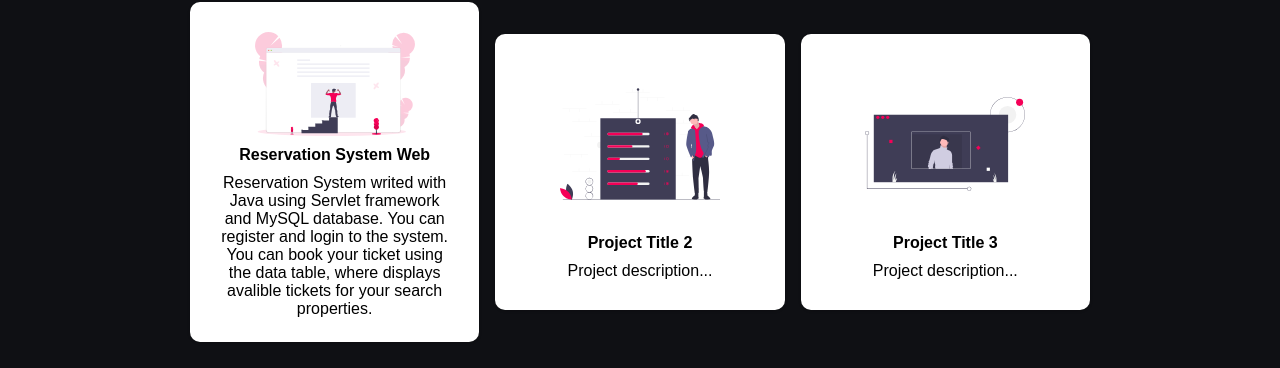
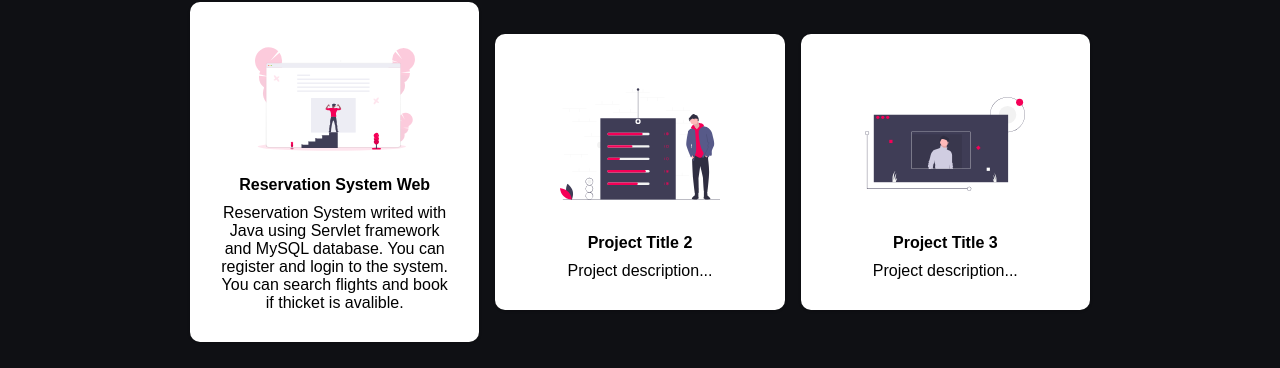
Before and after one commit to nikolaypleshkov/personal-website, a React (Create React App) app: page / in a window 1280 px wide. Shown: the part 2890-3258 px from the top of the page. Built offline with nearby package versions, Linux system fonts and the light colour scheme; a web font is replaced by a local one.

Commit message:
Update index.js

```diff
--- a/src/components/Projects/index.js
+++ b/src/components/Projects/index.js
@@ -19,8 +19,7 @@ function Projects() {
                     <ProjectsIcon src={Icon1} />
                     <ProjectsH2>Reservation System Web</ProjectsH2>
                     <ProjectsP>Reservation System writed with Java using Servlet framework and MySQL database.
-                               You can register and login to the system. You can book your ticket using the data table,
-                               where displays avalible tickets for your search properties.</ProjectsP>
+                               You can register and login to the system. You can search flights and book if thicket is avalible.</ProjectsP>
                 </ProjectsCard>
                 <ProjectsCard>
                     <ProjectsIcon src={Icon2} />
```
